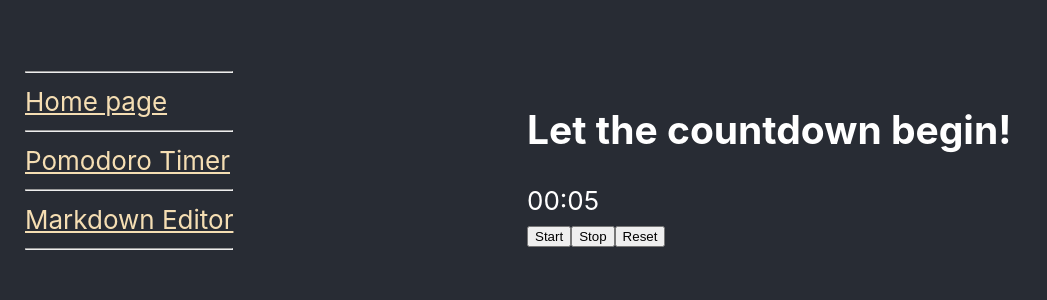
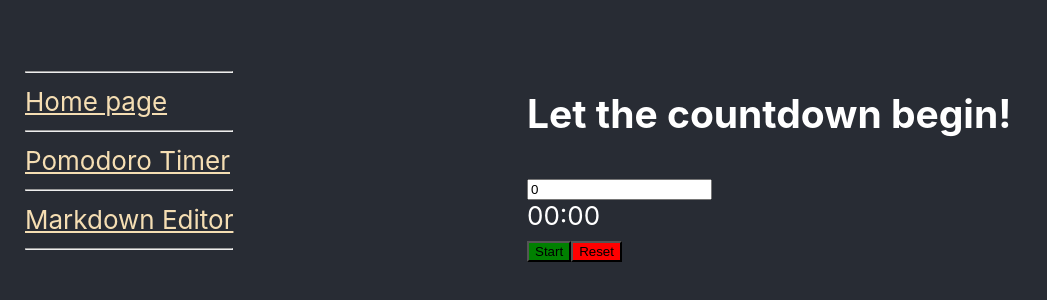
Before and after one commit to AntonRufus/multi-apps-project, a React (Create React App) app: page /#/pomodoro_timer in a window 1280 px wide. Shown: the part 240-540 px from the top of the page, without its empty margins (0-1047 px from the left). Built offline with nearby package versions, Linux system fonts and the light colour scheme.

Commit message:
Dec_16_#1a

```diff
--- a/src/components/pomodoro_timer/PomodoroTimer.jsx
+++ b/src/components/pomodoro_timer/PomodoroTimer.jsx
@@ -1,4 +1,4 @@
-import React, {useState} from "react";
+import React, {useState, useRef} from "react";
 import css from "./PomodoroTimer.modul.css"
 import {Route} from "react-router-dom";
 import App from "../../App";
@@ -8,20 +8,49 @@ function padTime(time) {
 }
 
 const PomodoroTimer = props => {
+    //Hooks
     const [title, setTitle] = useState('Let the countdown begin!');
-    const [timeLeft, setTimeLeft] = useState(0.085 * 60);
+    const [timeLeft, setTimeLeft] = useState(0 * 60);
+    const [isRunning, setIsRunning] = useState(false);
+    const intervalRef = useRef(null);
 
+    //Start timer function
     function startTimer() {
-        setInterval(() => {
+        if (intervalRef.current !== null) return;
+        setTitle('Started!');
+        setIsRunning(true);
+        intervalRef.current = setInterval(() => {
             setTimeLeft(timeLeft => {
                 if (timeLeft >= 1) return timeLeft - 1;
 
                 //reset the timer
+                resetTimer();
+                alert('Time is over'); // why 2 times????
                 return 0;
             });
         }, 1000);
     }
 
+    //Stop timer function
+    function stopTimer() {
+        if (intervalRef.current == null) return;
+
+        clearInterval(intervalRef.current);
+        intervalRef.current = null;
+        setTitle('Stopped!');
+        setIsRunning(false);
+    }
+
+    //Reset timer function
+    function resetTimer() {
+        setTitle('Ready to go one more round?');
+        clearInterval(intervalRef.current);
+        intervalRef.current = null;
+        setIsRunning(false);
+        setTimeLeft(0 * 60);
+    }
+
+    //Math
     const minutes = padTime(Math.floor(timeLeft / 60));
     const seconds = padTime(Math.floor(timeLeft - minutes * 60));
 
@@ -29,15 +58,20 @@ const PomodoroTimer = props => {
         <div className={css.wrapper}>
             <Route exact path='/home' render={() => <App/>}/>
             <h2>{title}</h2>
+            <div>
+                {/*avoid negative numbers*/}
+                {!isRunning &&
+                <input defaultValue={timeLeft} onChange={event => setTimeLeft(event.target.value)} type="number"/>}
+            </div>
             <div className={css.timer}>
                 <span>{minutes}</span>
                 <span>:</span>
                 <span>{seconds}</span>
             </div>
             <div className={css.buttons}>
-                <button onClick={startTimer}>Start</button>
-                <button>Stop</button>
-                <button>Reset</button>
+                {!isRunning && <button style={{backgroundColor: 'green'}} onClick={startTimer}>Start</button>}
+                {isRunning && <button style={{backgroundColor: 'orange'}} onClick={stopTimer}>Stop</button>}
+                <button style={{backgroundColor: 'red'}} onClick={resetTimer}>Reset</button>
             </div>
         </div>
     )
--- a/src/components/pomodoro_timer/PomodoroTimer.modul.css
+++ b/src/components/pomodoro_timer/PomodoroTimer.modul.css
@@ -2,3 +2,9 @@
     font-size: 400%;
     color: wheat;
 }
+
+.timer {
+}
+
+.buttons {
+}
```
Also changed, not shown: 1 other file (tests, documents, lock files or other folders).
